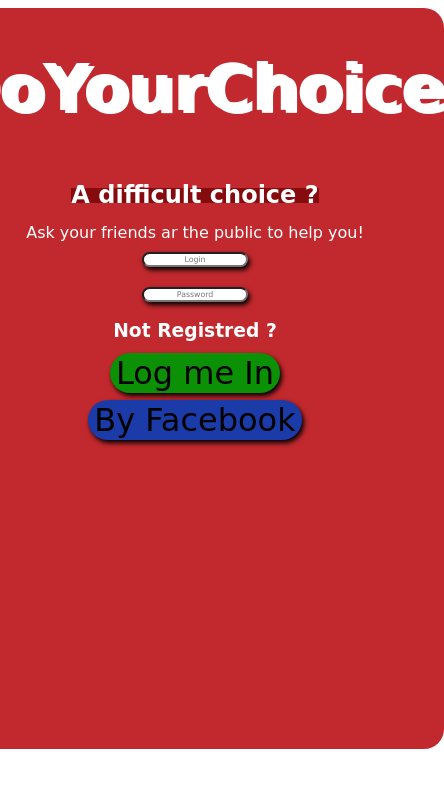
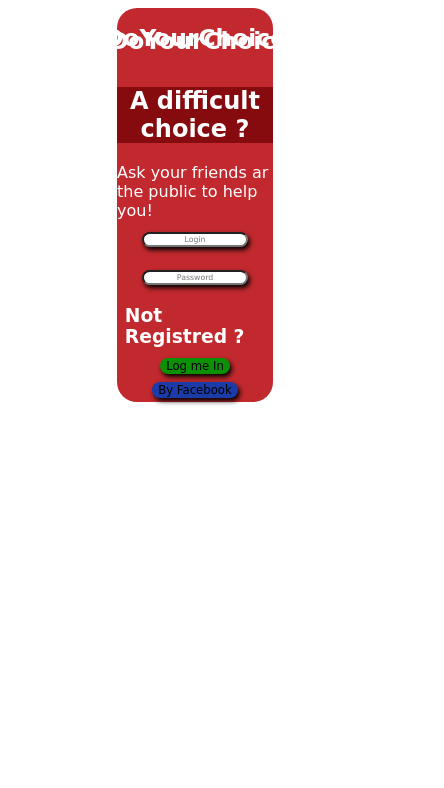
Before and after one commit to dev84-unalien/momochris13, a plain HTML site: page index.html in a window 390 px wide. Shown: the whole page, 444 px wide, since content can reach past the window. Drawn offline with Linux system fonts and the light colour scheme; a web font is replaced by a local one.

Commit message:
responsive

```diff
--- a/css/style.css
+++ b/css/style.css
@@ -1,16 +1,23 @@
+#content{
+
+width: 40vw;
+
+
+
+
+}
 #parent {
     display: flex;
     flex-direction: column;
-
     align-items: center;
     background: #c2292e;
     border-radius: 20px;
+
 }
 #login,#password {
-    margin: 10px;
+    margin: 3vw;
     border-radius: 56px;
-
-    box-shadow: 2px 3px 5px black;
+      box-shadow: 2px 3px 5px black;
     font-family: 'Henny Penny', cursive;
     font-size: 2vw;
     text-align: center;
@@ -19,11 +26,7 @@
 
     margin: 2vw;
 }
-#content{
-height: 190vw;
-    display: flex;
-    justify-content: center;
-}
+
 #log{
 background-color: rgb(11, 144, 6);
     margin: 1vw;
@@ -31,7 +34,7 @@ background-color: rgb(11, 144, 6);
     border-radius: 40px;
 
     font-family: 'Henny Penny', cursive;
-    font-size: 2em;
+    font-size: 3vw;
     box-shadow: 2px 3px 5px black;
 
 }
@@ -48,7 +51,7 @@ background-color: rgb(11, 144, 6);
         border-radius: 40px;
 
         font-family: 'Henny Penny', cursive;
-        font-size: 2em;
+        font-size:3vw;
         box-shadow: 2px 3px 5px black;
     }
 #facebook:active{
@@ -60,20 +63,19 @@ background-color: rgb(11, 144, 6);
 #titre{
     font-family: 'Henny Penny', cursive;
 color: white;
-font-size: 4em;
+font-size: 6vw;
 text-shadow: 5px 3px 0px white;
 }
 #question {
     color: white;
     background-color: #850b0f;
-
     text-align: center;
     font-family: 'Henny Penny', cursive;
-    height: 4vw;
+    /* height: 4vw; */
     display: flex;
     justify-content: center;
     align-items: center;
-
+    width: 40vw;
 }
 #texte,#fin{
     font-family: 'Henny Penny', cursive;
@@ -81,3 +83,8 @@ text-shadow: 5px 3px 0px white;
 
 
 }
+
+body{
+    display: flex;
+    justify-content: center;
+}
```
